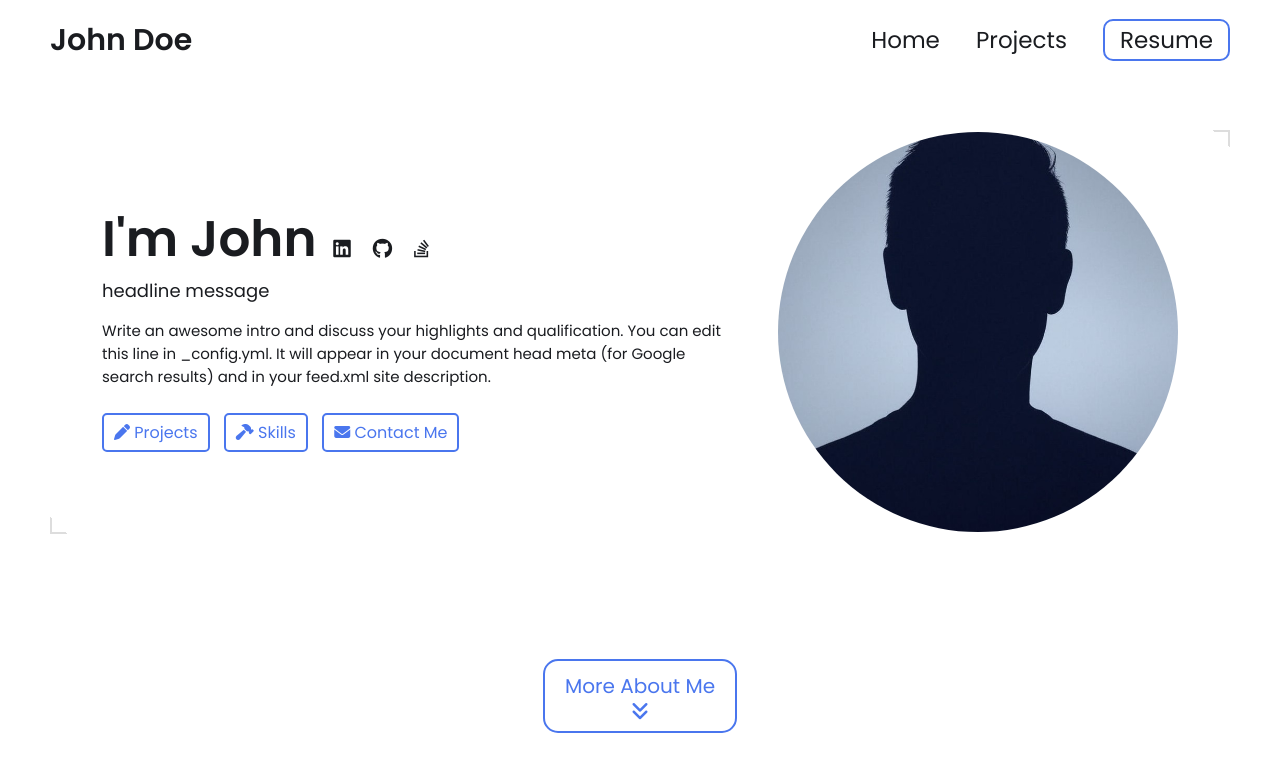
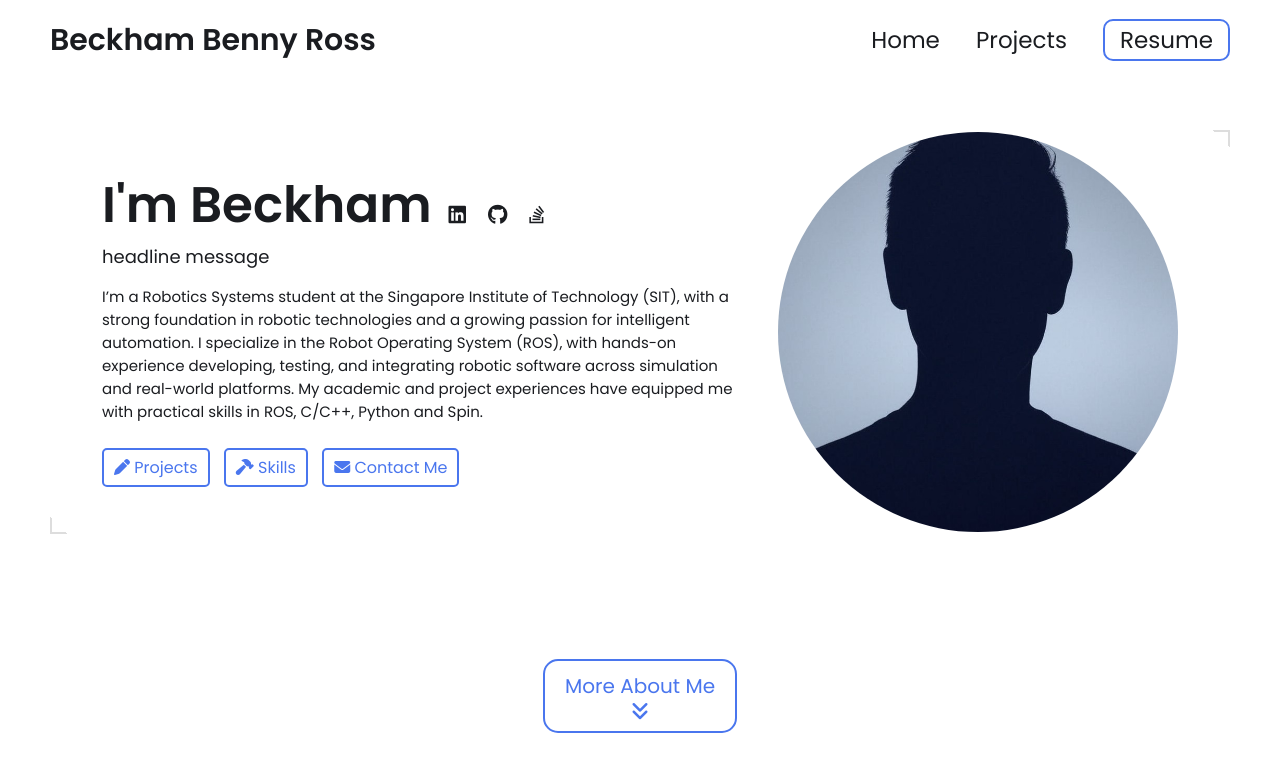
Before and after one commit to Beckhambenny2000/Beckhambenny2000.github.io, a Jekyll site: the page built from index.html, in a window 1280 px wide and 900 px high. Shown: the top 772 px of the window. Built offline with Jekyll 4.4.1, drawn with Linux system fonts in a browser that asks for light colours.

Commit message:
Update _config.yml

```diff
--- a/_config.yml
+++ b/_config.yml
@@ -7,17 +7,15 @@
 
 # Main Page Setup
 
-title: John Doe's Portfolio # This is what shows up in the tab of the browser
+title: Beckham's Portfolio # This is what shows up in the tab of the browser
 
 
 
 # Hero Section
-name: John Doe
+name: Beckham Benny Ross
 headline: headline message
 description: >- # dont remove this line. this will ignore all new lines until the next section
-  Write an awesome intro and discuss your highlights and qualification. You can edit this
-  line in _config.yml. It will appear in your document head meta (for
-  Google search results) and in your feed.xml site description.
+  I’m a Robotics Systems student at the Singapore Institute of Technology (SIT), with a strong foundation in robotic technologies and a growing passion for intelligent automation. I specialize in the Robot Operating System (ROS), with hands-on experience developing, testing, and integrating robotic software across simulation and real-world platforms. My academic and project experiences have equipped me with practical skills in ROS, C/C++, Python and Spin.
 
 # Place your profile image in /assets/images/profile-image/folder and edit the file name
 profile_image: ./assets/images/profile-image/avatar.jpeg
```
